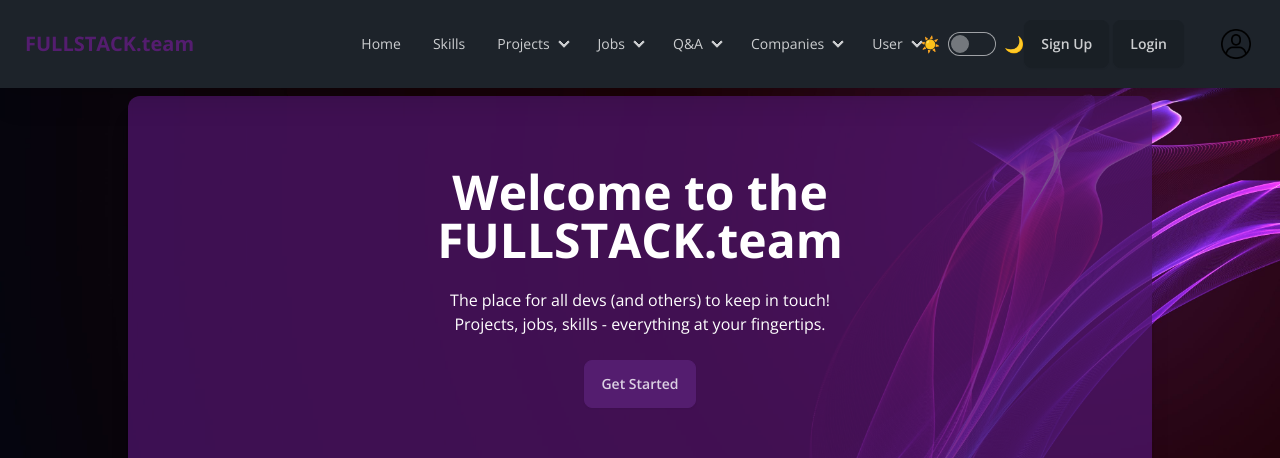
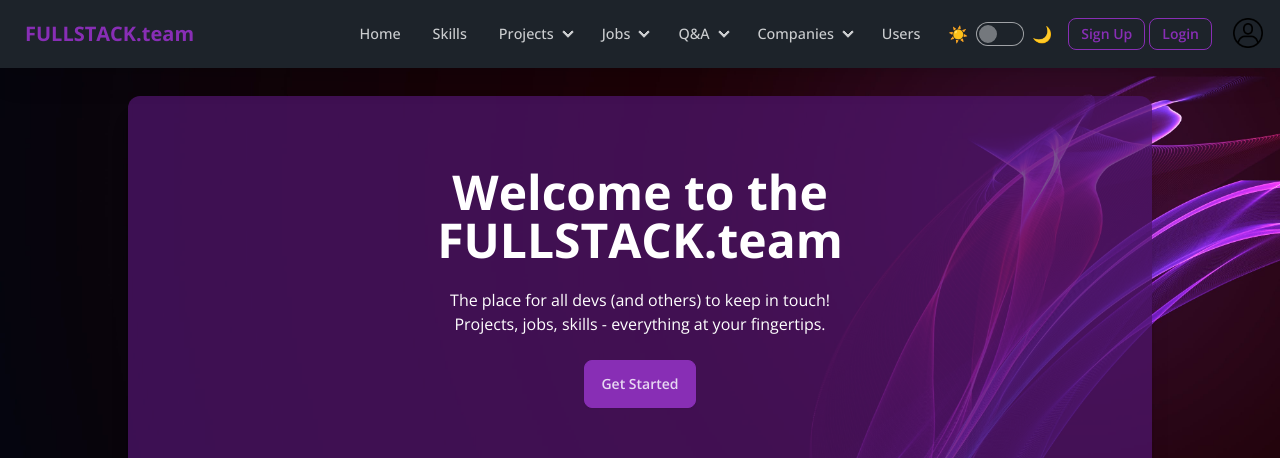
Before and after one commit to GerdBraun/WBS-Alumni-Board, a React (Vite) app: page / in a window 1280 px wide. Shown: the top 458 px of the page. Built offline with nearby package versions, Linux system fonts and the light colour scheme; no server answers.

Commit message:
changed colors & buttons

```diff
--- a/src/components/general/HomePage.jsx
+++ b/src/components/general/HomePage.jsx
@@ -65,7 +65,7 @@ const HomePage = () => {
                 </p>
                 <Link
                   to={appUser ? `/jobs/${job.id}` : "/login"} // Conditional link
-                  className="text-blue-500 hover:underline mt-2 inline-block"
+                  className="link link-primary mt-2 link-hover"
                 >
                   {appUser ? "View More" : "Log in to view more"}
                 </Link>
--- a/src/components/general/Layout.jsx
+++ b/src/components/general/Layout.jsx
@@ -10,7 +10,7 @@ const Layout = () => {
   return (
     <ContextProvider>
       <LocalStorageLoader />
-<div className="flex flex-col justify-between min-h-screen">
+      <div className="flex flex-col justify-between min-h-screen">
         <div>
           <Header />
           <div className="container mx-auto">
@@ -20,8 +20,8 @@ const Layout = () => {
           </div>
         </div>
         <Footer />
-
-</div>      <ToastContainer />
+      </div>{" "}
+      <ToastContainer position="bottom-right"/>
     </ContextProvider>
   );
 };
--- a/src/components/parts/Header.jsx
+++ b/src/components/parts/Header.jsx
@@ -167,6 +167,16 @@ const Header = () => {
                 </ul>
               </li>
               <li>
+                <NavLink
+                  to="/users"
+                  className={(isActive) =>
+                    "nav-link" + (!isActive ? " unselected" : "")
+                  }
+                >
+                  Users
+                </NavLink>
+              </li>
+              {/* <li>
                 <a>User</a>
                 <ul className="p-2">
                   <li>
@@ -190,7 +200,7 @@ const Header = () => {
                     </NavLink>
                   </li>
                 </ul>
-              </li>
+              </li> */}
             </ul>
           </div>
           <Link to="/" className="btn btn-ghost text-xl font-bold text-primary">
@@ -344,6 +354,17 @@ const Header = () => {
               </details>
             </li>
             <li>
+              <NavLink
+                to="/users"
+                className={(isActive) =>
+                  "nav-link" + (!isActive ? " unselected" : "")
+                }
+              >
+                Users
+              </NavLink>
+            </li>
+            {/*
+            <li>
               <details>
                 <summary>User</summary>
                 <ul className="p-2">
@@ -369,35 +390,45 @@ const Header = () => {
                   </li>
                 </ul>
               </details>
-            </li>
+            </li> */}
           </ul>
         </div>
 
         <div className="navbar-end">
           {/* TODO: remove this for production */}
-          <ThemeSwitcher />
+          <div className="mr-2 hidden lg:flex">
+            <ThemeSwitcher />
+          </div>{" "}
           {!appUser ? (
-            <NavLink to="/signup" className="btn ">
+            <NavLink
+              to="/signup"
+              className="ml-2 btn btn-sm btn-outline btn-primary "
+            >
               Sign Up
             </NavLink>
           ) : (
             console.log("user is logged in")
           )}
-
           {!appUser ? (
-            <NavLink to="/login" className="btn m-1">
+            <NavLink
+              to="/login"
+              className="btn btn-sm btn-outline btn-primary m-1"
+            >
               Login
             </NavLink>
           ) : (
-            <button onClick={logout} className="btn">
+            <button
+              onClick={logout}
+              className="btn btn-sm btn-outline btn-primary"
+            >
               log out
             </button>
           )}
-          <div className="dropdown dropdown-end  ml-3">
+          <div className="dropdown dropdown-end  ml-2">
             <div
               tabIndex={0}
               role="button"
-              className="btn btn-ghost btn-circle avatar m-3"
+              className="btn btn-ghost btn-circle avatar"
             >
               <div className="w-10 rounded-full">
                 {appUser && (
--- a/src/index.css
+++ b/src/index.css
@@ -21,6 +21,12 @@ body {
     font-family: 'Open Sans', sans-serif;
 }
 
+.navbar .nav-link,
+.navbar summary{
+    font-size: .9rem;
+    font-weight:500;
+}
+
 html[data-theme='dark'] body {
     background-image: url(/bg-dark.jpg);
 }
--- a/tailwind.config.js
+++ b/tailwind.config.js
@@ -10,11 +10,11 @@ export default {
     themes: [
       {
         light: {
-          "primary": "#d3231c",
+          "primary": "#c6152f",
           "base-100": "#ffffff"
         },
         dark: {
-          "primary": "#541d6f",
+          "primary": "#882eb5",
           "base-100": "#1d232a"
         },
       },
```
